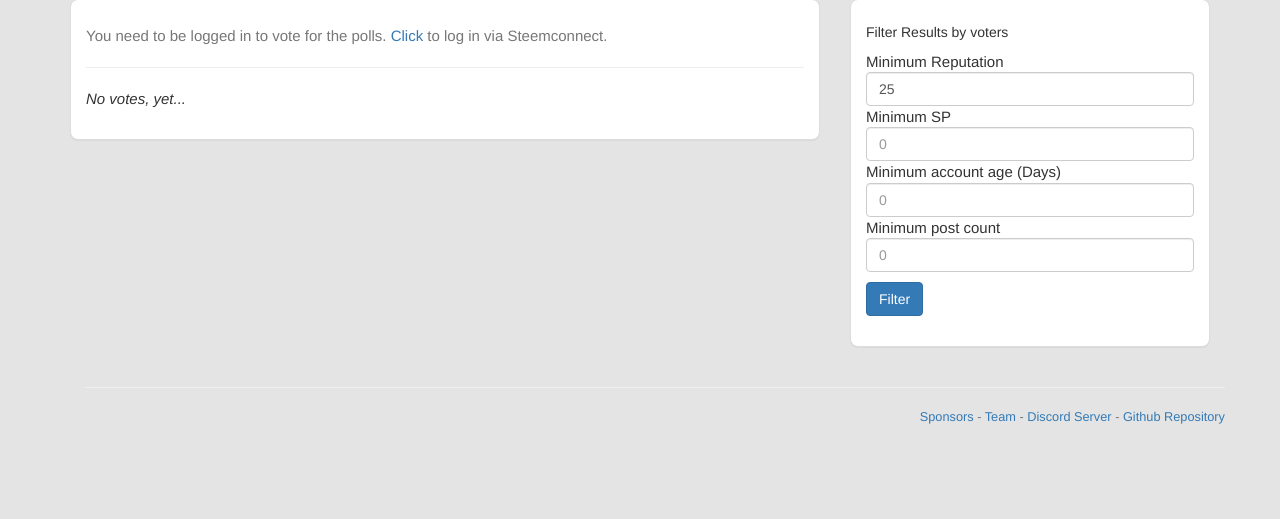
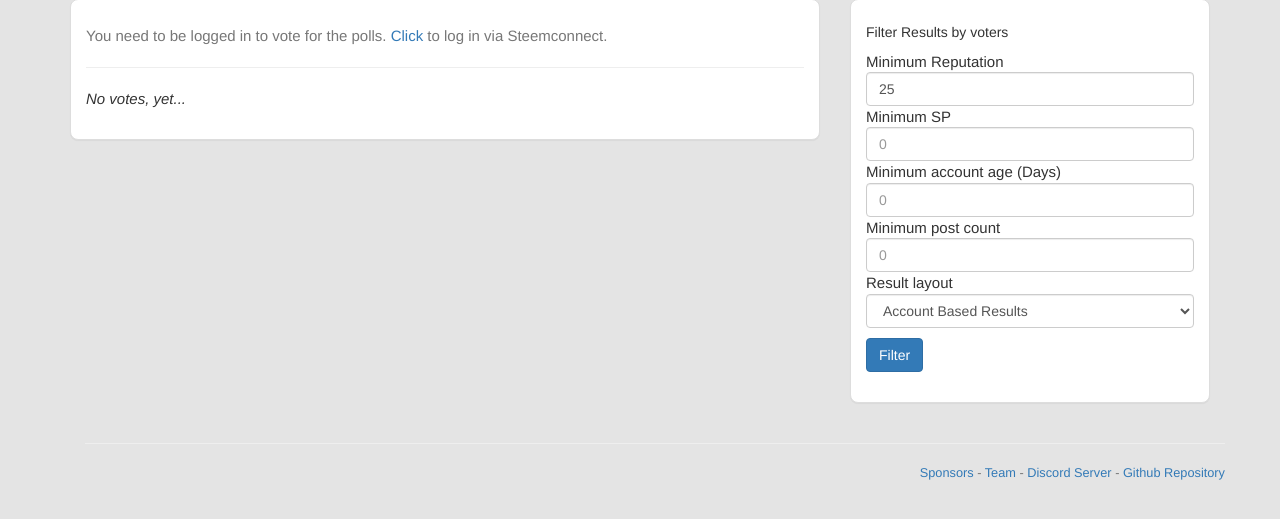
Before and after one commit to emre/dpoll.xyz, a Django app: template dpoll/templates/poll_detail.html in a window 1280 px wide. Shown: the part 114-633 px from the top of the page. Run offline with Django 3.2, Linux system fonts and the light colour scheme; the template is opened without the code that fills it, so the values that code supplies are empty; some libraries are stand-ins or nearby versions.

Commit message:
Add result layout option

```diff
--- a/dpoll/templates/poll_detail.html
+++ b/dpoll/templates/poll_detail.html
@@ -121,7 +121,6 @@
               <h5>Filter Results by voters</h5>
               <form method="GET">
                 Minimum Reputation<br/>
-                <input type="hidden" name="stake_based" value="{{ request.GET.stake_based }}"/>
                 <input type="text"
                        class="form-control"
                        value="{% if request.GET.rep %}{{ request.GET.rep }}{% else %}25{% endif %}"
@@ -140,6 +139,18 @@
                        class="form-control"
                        value="{{ request.GET.post_count }}">
 
+                Result layout
+              <select class="form-control" id="stake-based-select"
+                      name="stake_based">
+                <option value="0"
+                        {% if request.GET.stake_based == "0" %}selected="selected"{% endif %}>
+                  Account Based Results
+                </option>
+                <option value="1"
+                        {% if request.GET.stake_based == "1" %}selected="selected"{% endif %}>
+                  Stake Based Results
+                </option>
+              </select>
                 <button type="submit" id="filter-submit"
                         class="btn btn-primary" style="margin-top:10px;">Filter
                 </button>
```
